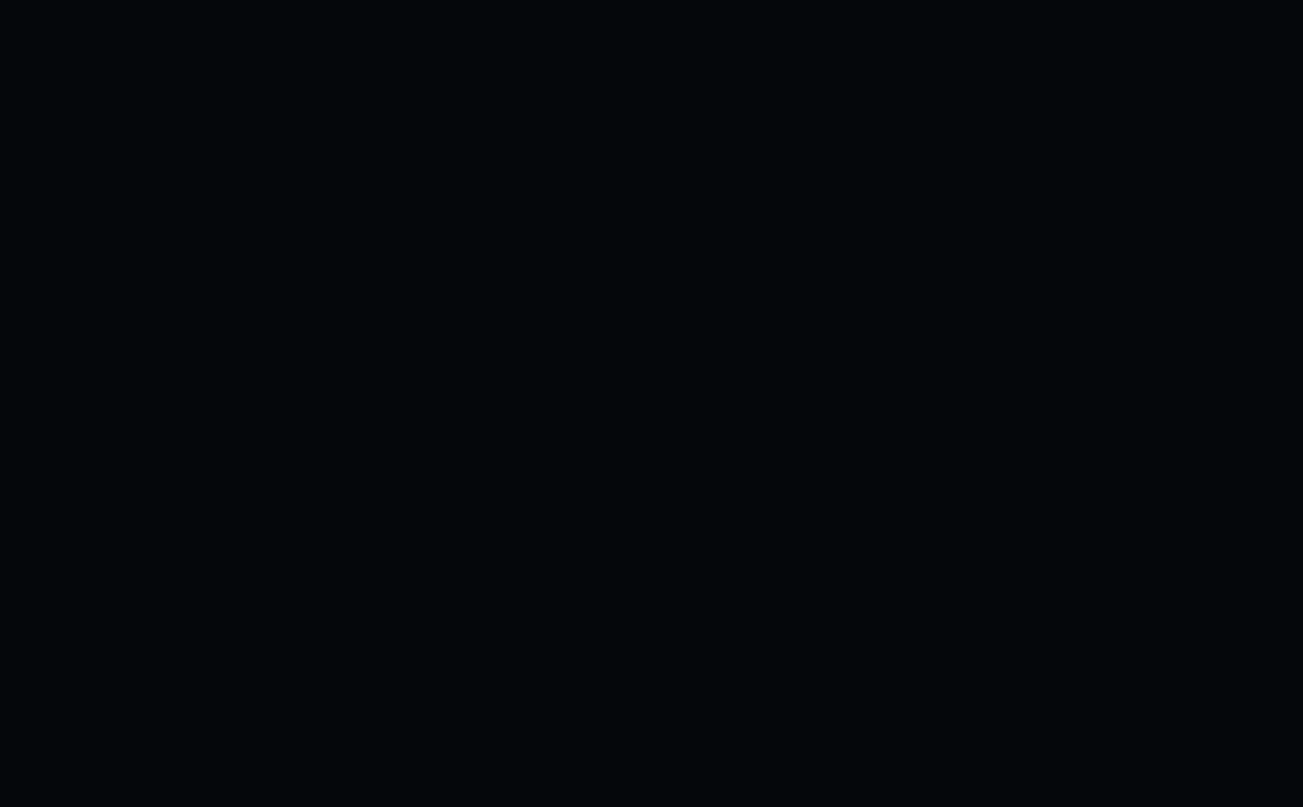
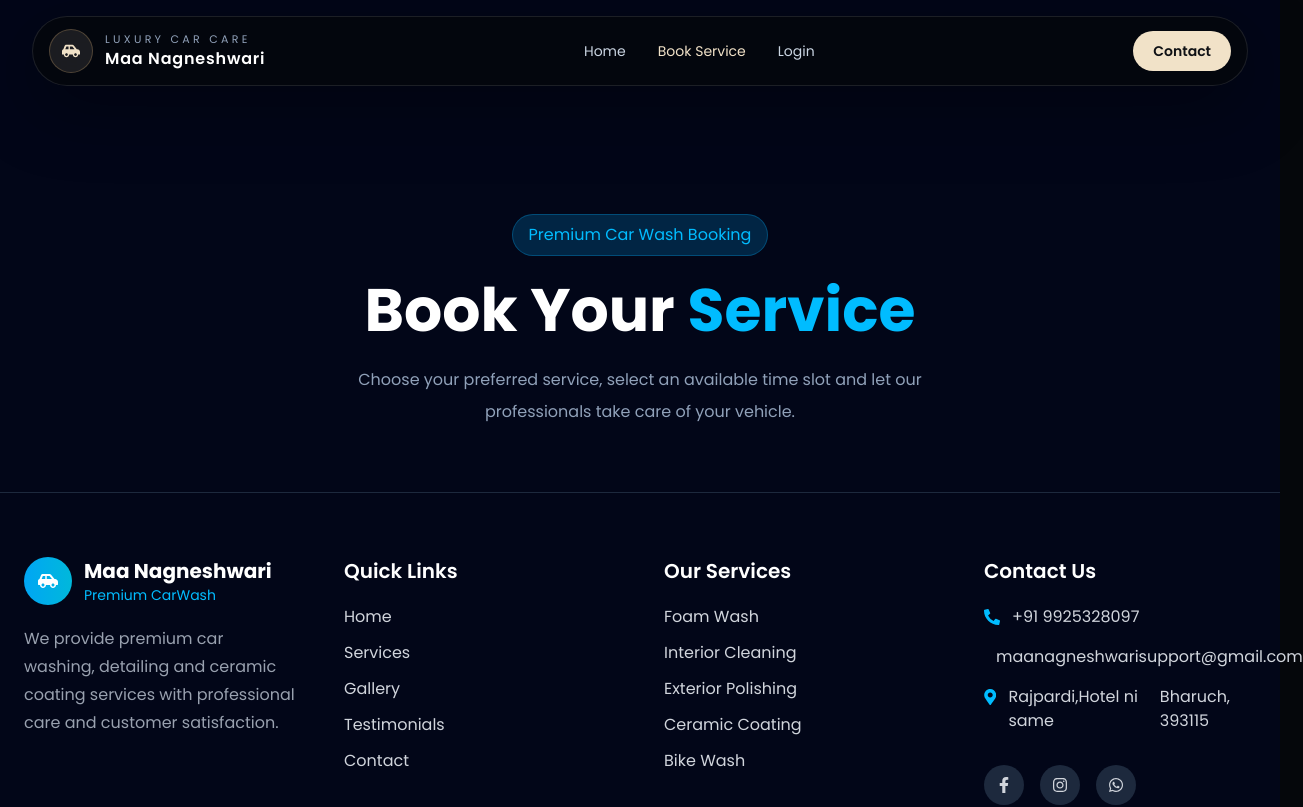
Before and after one commit to Shrawansinh/car-wash-management, a React (Vite) app in the folder frontend/: page /book-service in a window 1280 px wide. Before the commit this address had no page. Shown: the top 807 px of the page, 1303 px wide, since content can reach past the window. Built offline with nearby package versions, Linux system fonts and the light colour scheme.

Commit message:
BookinService navbar done

```diff
--- a/frontend/src/App.jsx
+++ b/frontend/src/App.jsx
@@ -1,10 +1,12 @@
 import { Route, Routes } from 'react-router-dom';
 import './App.css';
+import BookService from './pages/BookService/BookService';
 import Home from './pages/Home';
 const App=()=>{
   return(
     <Routes>
       <Route path="/" element={<Home />} />
+      <Route path='/book-service' element={<BookService />} />
     </Routes>
   );
 }
--- a/frontend/src/pages/BookService/BookService.jsx
+++ b/frontend/src/pages/BookService/BookService.jsx
@@ -0,0 +1,43 @@
+import Footer from '../../componenets/Footer';
+import BookServiceNavbar from './BookingNavbar';
+// import BookingForm from "./BookingForm";
+//import TimeSlot from "./TimeSlot";
+
+const BookService = () => {
+  return (
+    <div className="bg-slate-950 text-white min-h-screen">
+
+<BookServiceNavbar />
+      {/* Hero */}
+      <section className="pt-32 pb-16 px-6">
+
+        <div className="max-w-7xl mx-auto text-center">
+
+          <span className="inline-block px-4 py-2 rounded-full bg-sky-500/20 text-sky-400 border border-sky-500/30">
+            Premium Car Wash Booking
+          </span>
+
+          <h1 className="text-5xl md:text-6xl font-bold mt-6">
+            Book Your
+            <span className="text-sky-400"> Service</span>
+          </h1>
+
+          <p className="text-slate-400 mt-6 max-w-2xl mx-auto leading-8">
+            Choose your preferred service, select an available
+            time slot and let our professionals take care of your
+            vehicle.
+          </p>
+
+        </div>
+
+      </section>
+
+
+
+      <Footer />
+
+    </div>
+  );
+};
+
+export default BookService;
--- /dev/null
+++ b/frontend/src/pages/BookService/BookingNavbar.jsx
@@ -0,0 +1,109 @@
+import { useState } from "react";
+import { FaCarSide } from "react-icons/fa";
+import { HiOutlineMenuAlt3, HiX } from "react-icons/hi";
+import { Link, NavLink } from "react-router-dom";
+
+const BookServiceNavbar = () => {
+  const [open, setOpen] = useState(false);
+
+  const navLinks = [
+    { name: "Home", path: "/" },
+    { name: "Book Service", path: "/book-service" },
+    { name: "Login", path: "/login" },
+  ];
+
+  return (
+    <header className="sticky top-0 z-50 px-4 pt-4 sm:px-6 lg:px-8">
+      <div className="max-w-7xl mx-auto">
+        <nav className="flex items-center justify-between rounded-full border border-white/10 bg-[rgba(5,7,11,0.72)] backdrop-blur-xl px-4 py-3 shadow-[0_20px_70px_rgba(0,0,0,0.35)]">
+
+          {/* Logo */}
+          <Link to="/" className="flex items-center gap-3">
+            <div className="flex h-11 w-11 items-center justify-center rounded-full border border-[#c9a46b]/30 bg-[#f1e2c8]/10">
+              <FaCarSide className="text-[#f1e2c8] text-lg" />
+            </div>
+
+            <div>
+              <p className="text-[11px] uppercase tracking-[0.3em] text-slate-400">
+                Luxury Car Care
+              </p>
+              <h1 className="text-white font-semibold tracking-wider">
+                Maa Nagneshwari
+              </h1>
+            </div>
+          </Link>
+
+          {/* Desktop */}
+          <ul className="hidden lg:flex items-center gap-8 text-sm">
+            {navLinks.map((item) => (
+              <li key={item.name}>
+                <NavLink
+                  to={item.path}
+                  className={({ isActive }) =>
+                    `transition duration-300 ${
+                      isActive
+                        ? "text-[#f1e2c8]"
+                        : "text-slate-300 hover:text-white"
+                    }`
+                  }
+                >
+                  {item.name}
+                </NavLink>
+              </li>
+            ))}
+          </ul>
+
+          {/* Contact Button */}
+          <Link
+            to="/#contact"
+            className="hidden lg:block rounded-full bg-[#f1e2c8] px-5 py-2.5 text-sm font-semibold text-[#0f1115] hover:bg-[#e7d5b3] transition"
+          >
+            Contact
+          </Link>
+
+          {/* Mobile Button */}
+          <button
+            onClick={() => setOpen(!open)}
+            className="lg:hidden text-white text-2xl"
+          >
+            {open ? <HiX /> : <HiOutlineMenuAlt3 />}
+          </button>
+        </nav>
+
+        {/* Mobile Menu */}
+        {open && (
+          <div className="mt-3 rounded-3xl border border-white/10 bg-[rgba(5,7,11,0.95)] backdrop-blur-xl p-5 lg:hidden">
+            <div className="flex flex-col gap-4">
+              {navLinks.map((item) => (
+                <NavLink
+                  key={item.name}
+                  to={item.path}
+                  onClick={() => setOpen(false)}
+                  className={({ isActive }) =>
+                    `rounded-lg px-3 py-2 ${
+                      isActive
+                        ? "bg-[#f1e2c8] text-black"
+                        : "text-slate-300 hover:bg-white/5"
+                    }`
+                  }
+                >
+                  {item.name}
+                </NavLink>
+              ))}
+
+              <Link
+                to="/#contact"
+                onClick={() => setOpen(false)}
+                className="rounded-lg bg-[#f1e2c8] py-2 text-center font-semibold text-black"
+              >
+                Contact
+              </Link>
+            </div>
+          </div>
+        )}
+      </div>
+    </header>
+  );
+};
+
+export default BookServiceNavbar;
--- a/frontend/src/pages/BookService/ServiceCard.jsx
+++ b/frontend/src/pages/BookService/ServiceCard.jsx
@@ -0,0 +1,130 @@
+import { useState } from "react";
+import {
+    FaCar,
+    FaMagic,
+    FaShieldAlt,
+    FaSoap
+} from "react-icons/fa";
+
+const services = [
+  {
+    id: 1,
+    icon: <FaSoap size={40} />,
+    title: "Foam Wash",
+    price: "₹399",
+    features: [
+      "Premium Foam",
+      "Exterior Cleaning",
+      "Tyre Cleaning",
+    ],
+  },
+  {
+    id: 2,
+    icon: <FaCar size={40} />,
+    title: "Interior Cleaning",
+    price: "₹699",
+    features: [
+      "Vacuum Cleaning",
+      "Dashboard Polish",
+      "Seat Cleaning",
+    ],
+  },
+  {
+    id: 3,
+    icon: <FaMagic size={40} />,
+    title: "Car Detailing",
+    price: "₹1499",
+    features: [
+      "Deep Cleaning",
+      "Paint Polish",
+      "Wax Protection",
+    ],
+  },
+  {
+    id: 4,
+    icon: <FaShieldAlt size={40} />,
+    title: "Ceramic Coating",
+    price: "₹4999",
+    features: [
+      "9H Protection",
+      "High Gloss Finish",
+      "Water Repellent",
+    ],
+  },
+];
+
+const ServiceCard = () => {
+  const [selected, setSelected] = useState(null);
+
+  return (
+    <section className="py-20 px-6 bg-slate-950">
+      <div className="max-w-7xl mx-auto">
+
+        <div className="text-center mb-14">
+          <h2 className="text-4xl font-bold text-white">
+            Choose Your
+            <span className="text-sky-400"> Service</span>
+          </h2>
+
+          <p className="text-slate-400 mt-4">
+            Select the service that best suits your vehicle.
+          </p>
+        </div>
+
+        <div className="grid md:grid-cols-2 xl:grid-cols-4 gap-8">
+
+          {services.map((service) => (
+            <div
+              key={service.id}
+              onClick={() => setSelected(service.id)}
+              className={`cursor-pointer rounded-2xl p-8 transition-all duration-300 border
+
+              ${
+                selected === service.id
+                  ? "border-sky-500 bg-sky-500/10 scale-105 shadow-[0_0_25px_rgba(14,165,233,0.35)]"
+                  : "border-slate-800 bg-slate-900 hover:border-sky-500 hover:-translate-y-2 hover:shadow-[0_0_20px_rgba(14,165,233,0.25)]"
+              }`}
+            >
+
+              <div className="text-sky-400 mb-6">
+                {service.icon}
+              </div>
+
+              <h3 className="text-2xl font-bold text-white">
+                {service.title}
+              </h3>
+
+              <p className="text-3xl font-bold text-sky-400 mt-4">
+                {service.price}
+              </p>
+
+              <ul className="mt-6 space-y-3 text-slate-300">
+                {service.features.map((item) => (
+                  <li key={item}>✔ {item}</li>
+                ))}
+              </ul>
+
+              <button
+                className={`mt-8 w-full py-3 rounded-xl font-semibold transition
+
+                ${
+                  selected === service.id
+                    ? "bg-sky-500 text-white"
+                    : "bg-slate-800 text-white hover:bg-sky-500"
+                }`}
+              >
+                {selected === service.id
+                  ? "Selected"
+                  : "Select Service"}
+              </button>
+
+            </div>
+          ))}
+
+        </div>
+      </div>
+    </section>
+  );
+};
+
+export default ServiceCard;
```
